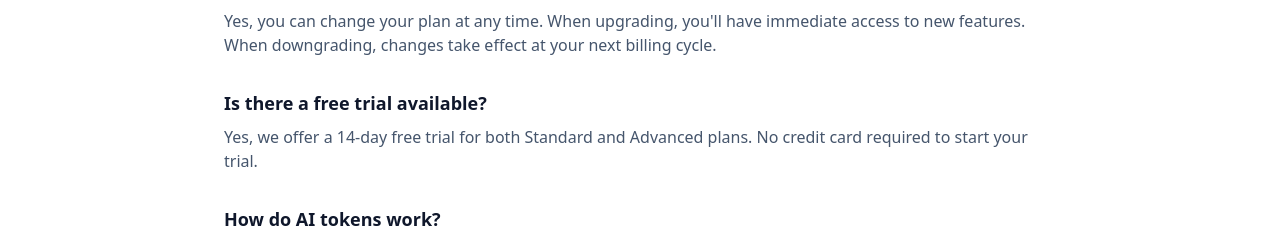
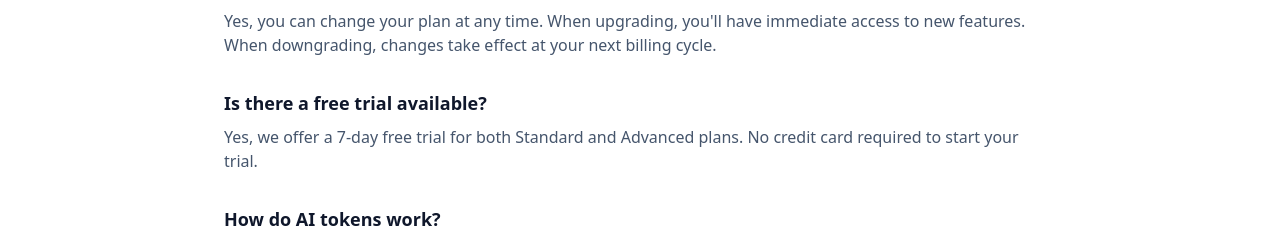
Before and after one commit to shashankWork21/crm-frontend, a Next.js app: page /pricing in a window 1280 px wide. Shown: the part 3288-3516 px from the top of the page. Built offline with nearby package versions, Linux system fonts and the light colour scheme; no server answers.

Commit message:
7 day free trial

```diff
--- a/src/app/pricing/page.tsx
+++ b/src/app/pricing/page.tsx
@@ -584,7 +584,7 @@ export default function PricingPage() {
                 Is there a free trial available?
               </h3>
               <p className="text-slate-600">
-                Yes, we offer a 14-day free trial for both Standard and Advanced
+                Yes, we offer a 7-day free trial for both Standard and Advanced
                 plans. No credit card required to start your trial.
               </p>
             </div>
```
